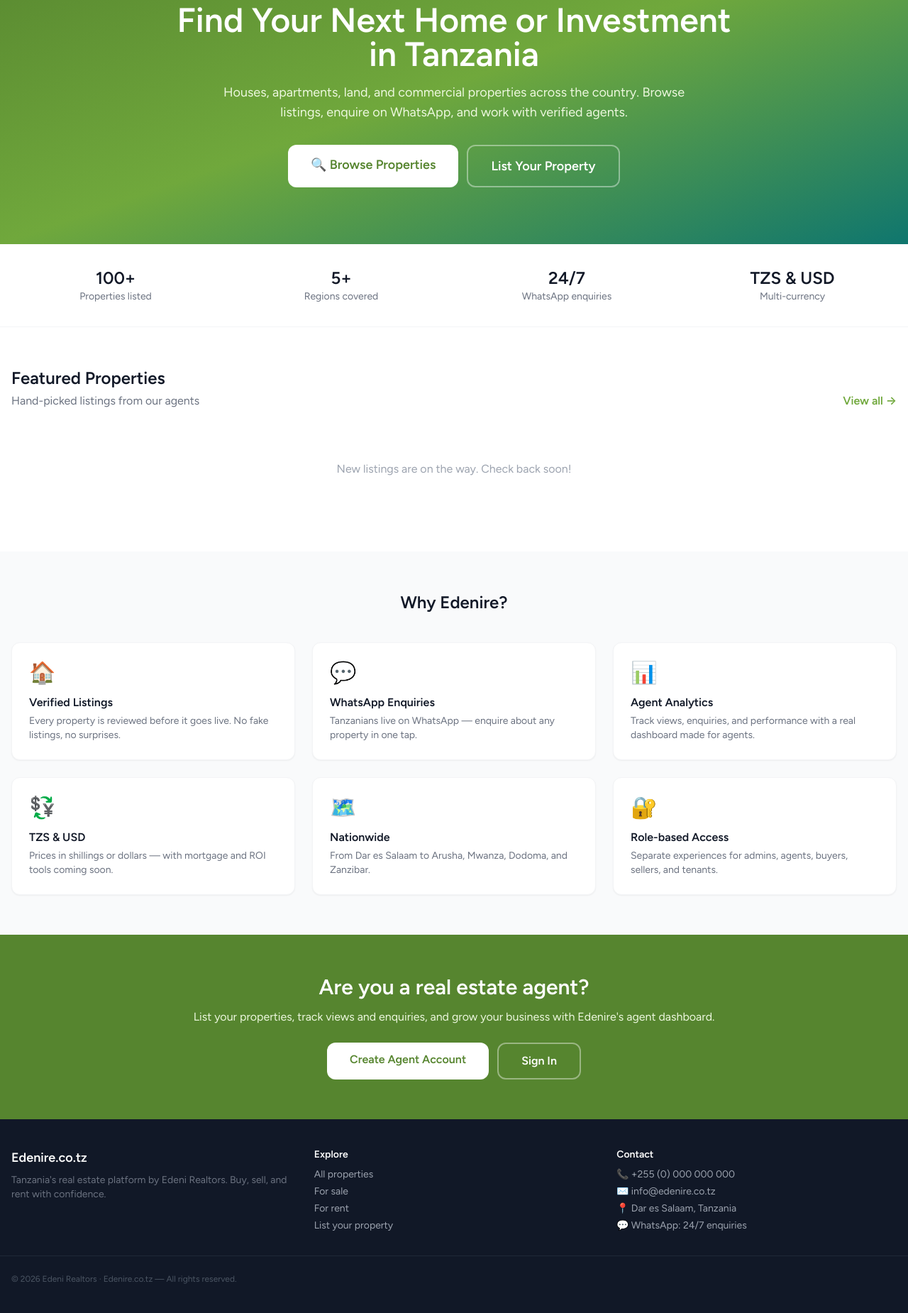
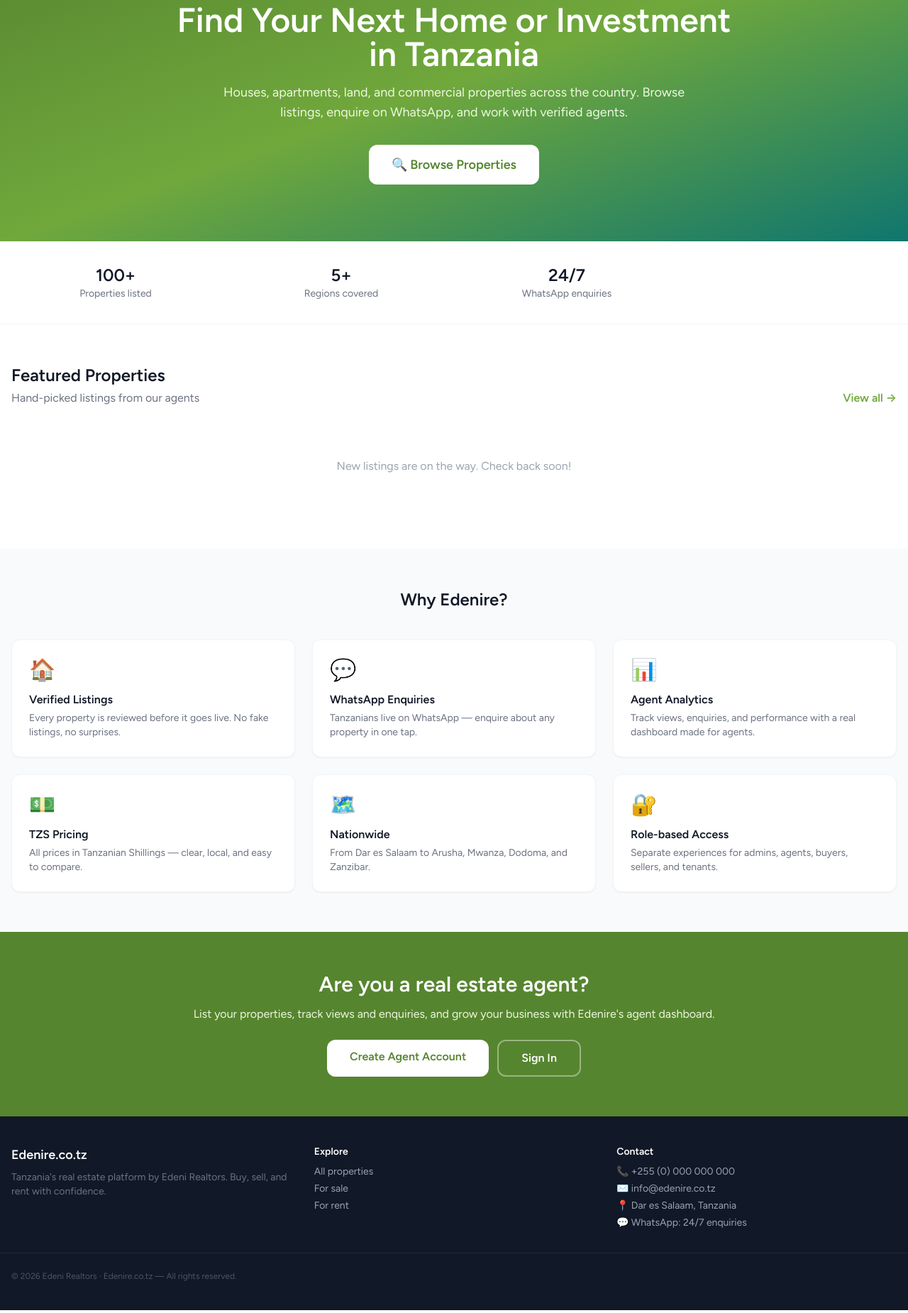
Before and after one commit to gakyoo/edenilaravel, a Laravel app: page / in a window 1280 px wide. Shown: the part 173-2023 px from the top of the page at 71% size. Run offline with Laravel 12, Linux system fonts and the light colour scheme; data that the repository does not hold is empty; style sheets or scripts are compiled from the project's sources; some libraries are stand-ins or nearby versions.

Commit message:
feat: remove List-your-property CTA, TZS-only branding, convert all prices USD->TZS (2646.35 rate), backend content full-width

```diff
--- a/resources/js/Layouts/AuthenticatedLayout.vue
+++ b/resources/js/Layouts/AuthenticatedLayout.vue
@@ -89,8 +89,8 @@
                 </div>
             </header>
 
-            <!-- Content (constrained width) -->
-            <main class="mx-auto w-full max-w-6xl px-4 sm:px-6 py-6">
+            <!-- Content (full width — sidebar handles the nav) -->
+            <main class="px-4 sm:px-6 py-6">
                 <slot />
             </main>
         </div>
--- a/resources/js/Pages/Landing.vue
+++ b/resources/js/Pages/Landing.vue
@@ -12,14 +12,13 @@
     { value: '100+', label: 'Properties listed' },
     { value: '5+', label: 'Regions covered' },
     { value: '24/7', label: 'WhatsApp enquiries' },
-    { value: 'TZS & USD', label: 'Multi-currency' },
 ];
 
 const features = [
     { icon: '🏠', title: 'Verified Listings', text: 'Every property is reviewed before it goes live. No fake listings, no surprises.' },
     { icon: '💬', title: 'WhatsApp Enquiries', text: 'Tanzanians live on WhatsApp — enquire about any property in one tap.' },
     { icon: '📊', title: 'Agent Analytics', text: 'Track views, enquiries, and performance with a real dashboard made for agents.' },
-    { icon: '💱', title: 'TZS & USD', text: 'Prices in shillings or dollars — with mortgage and ROI tools coming soon.' },
+    { icon: '💵', title: 'TZS Pricing', text: 'All prices in Tanzanian Shillings — clear, local, and easy to compare.' },
     { icon: '🗺️', title: 'Nationwide', text: 'From Dar es Salaam to Arusha, Mwanza, Dodoma, and Zanzibar.' },
     { icon: '🔐', title: 'Role-based Access', text: 'Separate experiences for admins, agents, buyers, sellers, and tenants.' },
 ];
@@ -70,10 +69,6 @@
                     <Link href="/properties"
                         class="bg-white text-emerald-800 font-semibold px-8 py-3.5 rounded-xl hover:bg-emerald-50 transition text-lg">
                         🔍 Browse Properties
-                    </Link>
-                    <Link href="/register"
-                        class="border-2 border-white/40 hover:bg-white/10 text-white font-semibold px-8 py-3.5 rounded-xl transition text-lg">
-                        List Your Property
                     </Link>
                 </div>
             </div>
@@ -174,7 +169,6 @@
                         <li><Link href="/properties" class="hover:text-emerald-400">All properties</Link></li>
                         <li><Link href="/properties" class="hover:text-emerald-400">For sale</Link></li>
                         <li><Link href="/properties" class="hover:text-emerald-400">For rent</Link></li>
-                        <li><Link href="/register" class="hover:text-emerald-400">List your property</Link></li>
                     </ul>
                 </div>
                 <div>
```
